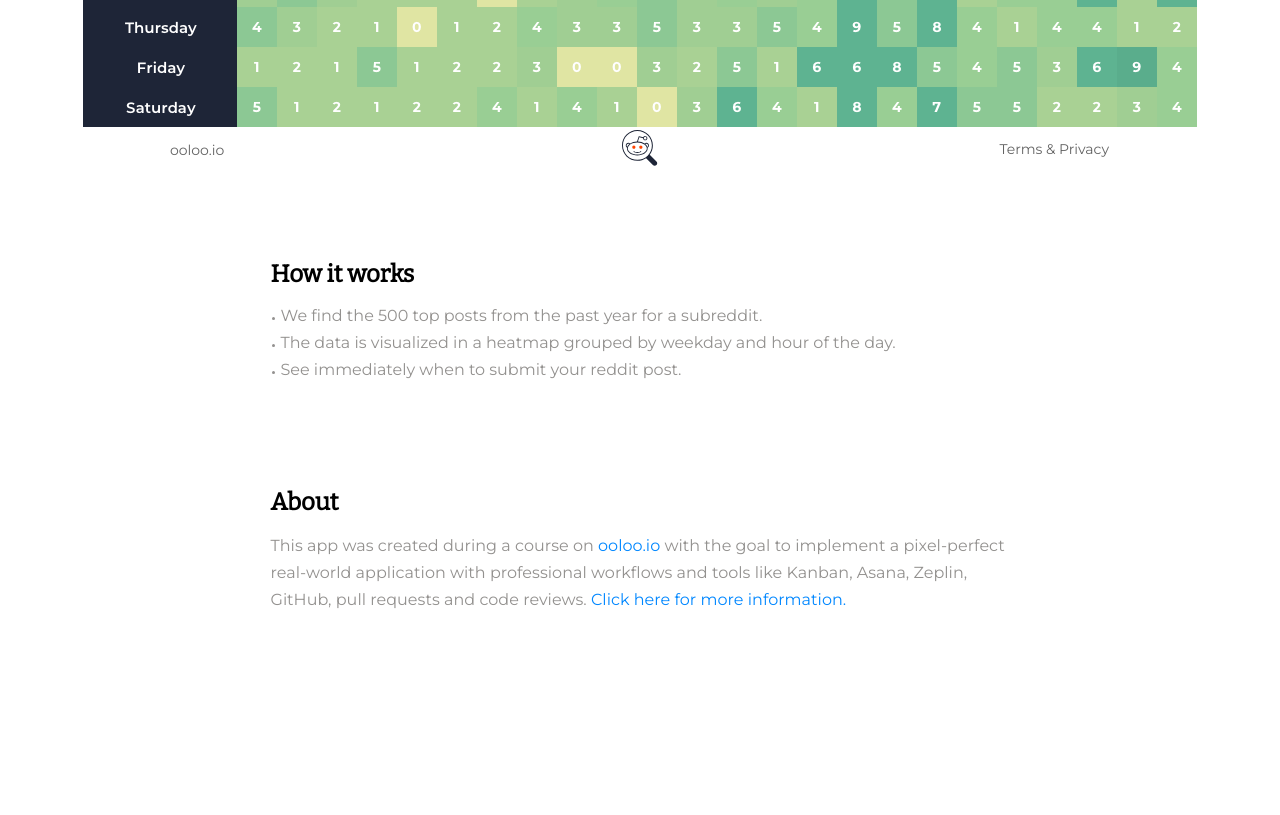
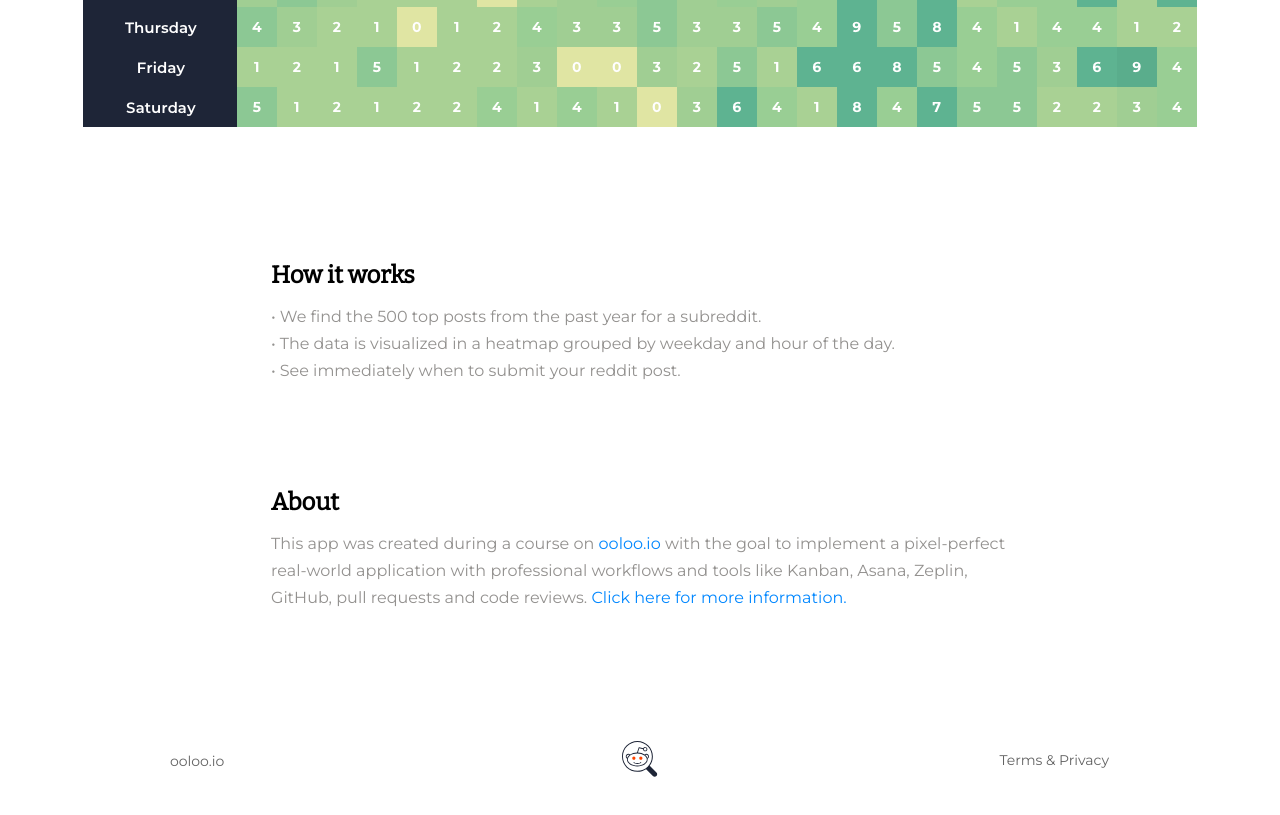
Before and after one commit to ooloo-io/reddit-timer-estuelke, a React (Create React App) app: page / in a window 1280 px wide. Shown: the part 600-1415 px from the top of the page. Built offline with nearby package versions, Linux system fonts and the light colour scheme.

Commit message:
simplified styles, fixed rebase error in globalstyle

```diff
--- a/src/components/Info.js
+++ b/src/components/Info.js
@@ -1,39 +1,30 @@
 import React from 'react';
 import styled from 'styled-components';
+import InfoSection from '../components/InfoSection';
+
 
 const Article = styled.article`
   width: 100%;
-  max-width: 739px;
-  margin: 130px auto 0;
-  padding: 0 20px 185px;
-
-  > p {
-    line-height: 26.98px;
-    letter-spacing: 0.03px;
-  }
+  max-width: 738px;
+  margin: 0 auto;
+  padding: 111px 20px 200px;
+  line-height: 27px;
 `;
 
-const Heading = styled.h2`
-  font-size: 24px;
-  font-family: ${({ theme }) => theme.font.secondary};
-  color: ${({ theme }) => theme.color.secondary};
-  margin-bottom: 14px;
+const AboutDiv = styled.div`
+    letter-spacing: 0.03px;
 `;
 
 const List = styled.ul`
   margin: 0px 0 105px;
   padding: 0;
-  list-style-position: inside;
+  list-style: none inside none;
 `;
 
 const ListItem = styled.li`
-  font-size: 10px;
-  margin-left: 1px;
-  line-height: 25px;
-  > span {
-    position: relative;
-    left: -5px;
-    font-size: ${({ theme }) => theme.font.size.normal};
+  :before {
+    content: '•';
+    margin-right: 4px;
   }
 `;
 
@@ -44,33 +35,32 @@ const ExternalLink = styled.a`
 
 const Info = () => (
   <Article>
-    <Heading id="how-it-works">How it works</Heading>
+    <InfoSection headline="How it works">
       <List>
         <ListItem>
-        <span>We find the 500 top posts from the past year for a subreddit.</span>
+          We find the 500 top posts from the past year for a subreddit.
         </ListItem>
         <ListItem>
-        <span>
           The data is visualized in a heatmap grouped by weekday and hour of the
           day.
-        </span>
         </ListItem>
-      <ListItem><span>See immediately when to submit your reddit post.</span></ListItem>
+        <ListItem>See immediately when to submit your reddit post.</ListItem>
       </List>
-    <Heading id="about">About</Heading>
-    <p>
+    </InfoSection>
+    <InfoSection headline="About">
+      <AboutDiv>
         This app was created during a course on
         {' '}
-      <ExternalLink href="https://ooloo.io/employers">ooloo.io</ExternalLink>
-      {' '}
+        <ExternalLink href="https://ooloo.io/employers">ooloo.io</ExternalLink>{' '}
         with the goal to implement a pixel-perfect real-world application with
-      professional workflows and tools like Kanban, Asana, Zeplin, GitHub, pull
-      requests and code reviews.
+        professional workflows and tools like Kanban, Asana, Zeplin, GitHub,
+        pull requests and code reviews.
         {' '}
         <ExternalLink href="https://ooloo.io/employers">
           Click here for more information.
         </ExternalLink>
-    </p>
+      </AboutDiv>
+    </InfoSection>
   </Article>
 );
 
--- a/src/styles/themes.js
+++ b/src/styles/themes.js
@@ -14,8 +14,9 @@ const GlobalStyle = createGlobalStyle`
     font-family: ${({ theme }) => theme.font.secondary};
     font-size: 38px;
     font-weight: normal;
+  }
 
-    #root {
+  #root {
     position: relative;
     min-height: 100vh;
   }
```
Lines whose indentation alone changed are shown as unchanged.
